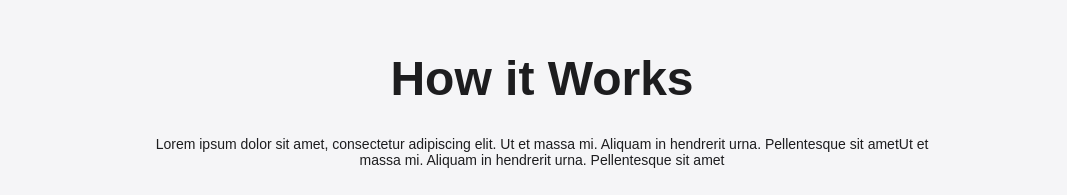
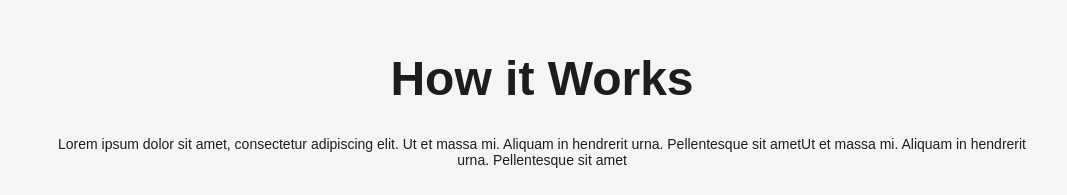
Before and after one commit to Pavansai129/How-it-works-card-, a plain HTML site: page index.html in a window 1280 px wide. Shown: the part 116-311 px from the top of the page, without its empty margins (98-1165 px from the left). Drawn offline with Linux system fonts and the light colour scheme; a web font is replaced by a local one.

Commit message:
description width adjusted

```diff
--- a/index.css
+++ b/index.css
@@ -43,12 +43,13 @@
   font-weight: 400;
   color: #1d1d1f;
   text-align: center;
-  width: 70%;
+  width: 300px;
   margin-bottom: 20px;
 }
 @media (min-width: 768px) {
   .description {
     font-size: 14px;
+    width: 1000px;
   }
 }
 .cards-container {
```
